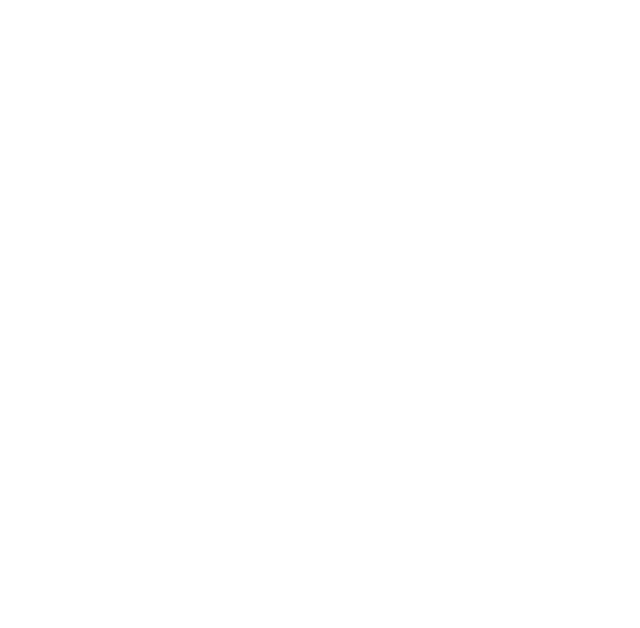
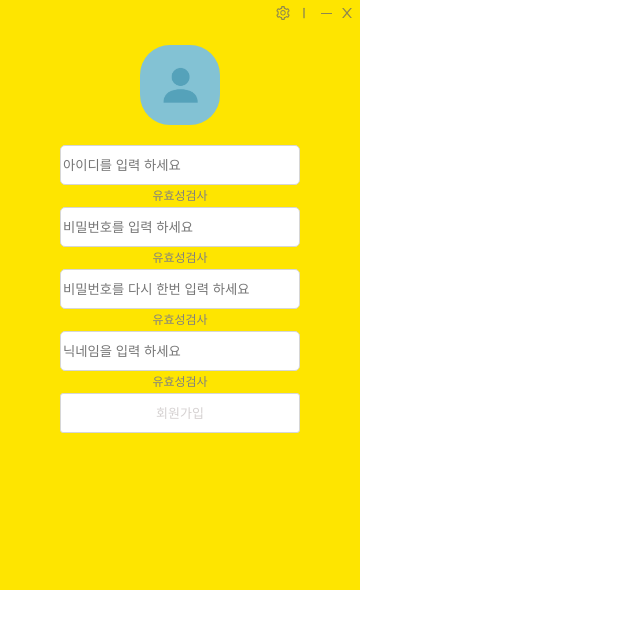
Before and after one commit to nimgnas/hanghae-kakao-clone, a React (Create React App) app: page /register in a window 1280 px wide. Before the commit this address had no page. Shown: the top 628 px of the page, without its empty margins (0-640 px from the left). Built offline with nearby package versions, Linux system fonts and the light colour scheme.

Commit message:
프로필수정/회원가입 CSS완료

```diff
--- a/src/Router/Router.jsx
+++ b/src/Router/Router.jsx
@@ -3,6 +3,7 @@ import Login from "../page/Login";
 import Profile from "../page/Profile";
 import ChattingTab from "../page/ChattingTab";
 import Home from "../page/Home";
+import Register from "../page/Register";
 
 function Router() {
   return (
@@ -11,7 +12,8 @@ function Router() {
         <Route path="/" element={<Home />} />
         <Route path="/chathome" element={<ChattingTab />} />
         <Route path="/profile" element={<Profile />} />
-        <Route path="login" element={<Login />} />
+        <Route path="/login" element={<Login />} />
+        <Route path="/register" element={<Register />} />
       </Routes>
     </BrowserRouter>
   );
--- a/src/components/Login/LoginMiddle.jsx
+++ b/src/components/Login/LoginMiddle.jsx
@@ -77,6 +77,7 @@ const StMidContain = styled.div`
     font-size: 13px;
     color: white;
     border-radius: 3px;
+    cursor: pointer;
   }
   .or-contain {
     width: 240px;
@@ -110,6 +111,9 @@ const StMidContain = styled.div`
 
     border-radius: 3px;
   }
+  .register:hover {
+    cursor: pointer;
+  }
   .autologin {
     height: 50px;
     width: 100%;
--- a/src/components/Profile/ProfileBottom.jsx
+++ b/src/components/Profile/ProfileBottom.jsx
@@ -5,10 +5,11 @@ import { IoCallSharp } from "react-icons/io5";
 import { IoMdVideocam } from "react-icons/io";
 import { useState } from "react";
 
-function ProfileBottom() {
+function ProfileBottom({ profileEdit, setProfileEdit }) {
   //서버 연결시 toggle대신 내 프로필인지 친구 프로필인지 구분하는 토글 필요
   //서버 연결시 className="chat"에 있는 onclick함수 바꾸기
   const [toggle, setToggle] = useState(true);
+
   return (
     <>
       {toggle ? (
@@ -22,7 +23,7 @@ function ProfileBottom() {
 
             <div className="text">나와의 채팅</div>
           </div>
-          <div className="edit">
+          <div className="edit" onClick={() => setProfileEdit(!profileEdit)}>
             <MdEdit size={18} color="white" />
             <div className="text">프로필 관리</div>
           </div>
--- a/src/components/Profile/ProfileMiddle.jsx
+++ b/src/components/Profile/ProfileMiddle.jsx
@@ -1,14 +1,23 @@
 import styled from "styled-components";
 import defaultPic from "../../img/kakaodefault.jpg";
-function ProfileMiddle() {
+import { BsCameraFill } from "react-icons/bs";
+function ProfileMiddle({ profileEdit, setProfileEdit }) {
   return (
     <StMid>
+      {profileEdit ? null : (
+        <div className="camera">
+          <BsCameraFill size={20} />
+        </div>
+      )}
       <div className="pic">
         <img src={defaultPic} />
       </div>
+
       <div className="nick">
-        <p>닉네임</p>
-        <p></p>
+        {profileEdit ? <span>닉네임</span> : <input />}
+      </div>
+      <div className="sangme">
+        {profileEdit ? <span>상태메시지</span> : <input />}
       </div>
     </StMid>
   );
@@ -23,6 +32,14 @@ const StMid = styled.div`
   justify-content: center;
   align-items: center;
   flex-direction: column;
+  position: relative;
+  .camera {
+    position: absolute;
+    bottom: 80px;
+    right: 110px;
+    z-index: 3;
+    color: #323232;
+  }
   .pic {
     height: 80px;
     width: 80px;
@@ -33,6 +50,8 @@ const StMid = styled.div`
     align-items: center;
     overflow: hidden;
     position: relative;
+    z-index: 1;
+
     img {
       /* position: absolute; */
       display: flex;
@@ -41,7 +60,23 @@ const StMid = styled.div`
     }
   }
   .nick {
-    margin-top: 10px;
+    margin: 10px;
     color: white;
+    font-size: 16px;
+    input {
+      background-color: transparent;
+      border: none;
+      border-bottom: 1px solid #636060;
+    }
+  }
+  .sangme {
+    height: 12px;
+    font-size: 12px;
+    color: white;
+    input {
+      background-color: transparent;
+      border: none;
+      border-bottom: 1px solid #636060;
+    }
   }
 `;
--- /dev/null
+++ b/src/components/Register/RegisterMiddle.jsx
@@ -0,0 +1,95 @@
+import { useState } from "react";
+import styled from "styled-components";
+import defaultPic from "../../img/kakaodefault.jpg";
+
+function RegisterMiddle() {
+  const [loginToggle, setLoginToggle] = useState(true);
+  return (
+    <StContainer>
+      <div className="pic">
+        <img src={defaultPic} />
+      </div>
+      <input className="id" placeholder="아이디를 입력 하세요" />
+      <span>유효성검사</span>
+      <input className="qw" placeholder="비밀번호를 입력 하세요" />
+      <span>유효성검사</span>
+      <input className="qw" placeholder="비밀번호를 다시 한번 입력 하세요" />
+      <span>유효성검사</span>
+      <input className="nick" placeholder="닉네임을 입력 하세요" />
+      <span>유효성검사</span>
+      <div
+        onClick={() => setLoginToggle(!loginToggle)}
+        className={loginToggle ? "login-btn-isnot" : "login-btn-isok"}
+      >
+        회원가입
+      </div>
+    </StContainer>
+  );
+}
+export default RegisterMiddle;
+
+const StContainer = styled.div`
+  height: 500px;
+  display: flex;
+  flex-direction: column;
+  align-items: center;
+  .pic {
+    height: 80px;
+    width: 80px;
+
+    border-radius: 30px;
+    display: flex;
+    justify-content: center;
+    align-items: center;
+    overflow: hidden;
+    position: relative;
+    margin: 15px;
+  }
+  img {
+    /* position: absolute; */
+    display: flex;
+    object-fit: cover;
+    height: 100%;
+  }
+  input {
+    height: 40px;
+    width: 240px;
+    border: 0.1px solid;
+    border-color: #d6d6d6;
+    margin: 5px;
+    border-radius: 5px;
+  }
+  span {
+    font-size: 12px;
+    color: gray;
+  }
+  .login-btn-isnot {
+    height: 40px;
+    width: 240px;
+    border: 0.1px solid;
+    border-color: #d6d6d6;
+    background-color: white;
+    margin-top: 5px;
+    display: flex;
+    justify-content: center;
+    align-items: center;
+    font-size: 13px;
+    color: #cac5c5cc;
+    border-radius: 3px;
+  }
+  .login-btn-isok {
+    height: 40px;
+    width: 240px;
+    border: 0.1px solid;
+    border-color: #d6d6d6;
+    background-color: var(--color-kakaologo);
+    margin-top: 5px;
+    display: flex;
+    justify-content: center;
+    align-items: center;
+    font-size: 13px;
+    color: white;
+    border-radius: 3px;
+    cursor: pointer;
+  }
+`;
--- a/src/page/Profile.jsx
+++ b/src/page/Profile.jsx
@@ -1,3 +1,4 @@
+import { useState } from "react";
 import styled from "styled-components";
 import ProfileBottom from "../components/Profile/ProfileBottom";
 
@@ -5,15 +6,22 @@ import ProfileHeader from "../components/Profile/ProfileHeader";
 import ProfileMiddle from "../components/Profile/ProfileMiddle";
 
 function Profile() {
+  const [profileEdit, setProfileEdit] = useState(true);
   return (
     <>
       <StContainer>
         <StProfileTop>
           <ProfileHeader />
-          <ProfileMiddle />
+          <ProfileMiddle
+            setProfileEdit={setProfileEdit}
+            profileEdit={profileEdit}
+          />
         </StProfileTop>
         <StProfileBottom>
-          <ProfileBottom />
+          <ProfileBottom
+            setProfileEdit={setProfileEdit}
+            profileEdit={profileEdit}
+          />
         </StProfileBottom>
       </StContainer>
     </>
--- /dev/null
+++ b/src/page/Register.jsx
@@ -0,0 +1,23 @@
+import styled from "styled-components";
+import LoginTop from "../components/Login/LoginTop";
+import RegisterMiddle from "../components/Register/RegisterMiddle";
+
+function Register() {
+  return (
+    <StContainer>
+      <LoginTop />
+      <RegisterMiddle />
+    </StContainer>
+  );
+}
+
+export default Register;
+
+const StContainer = styled.div`
+  height: 590px;
+  width: 360px;
+  background-color: var(--color-kakaoyellow);
+  display: flex;
+  flex-direction: column;
+  align-items: center;
+`;
```
